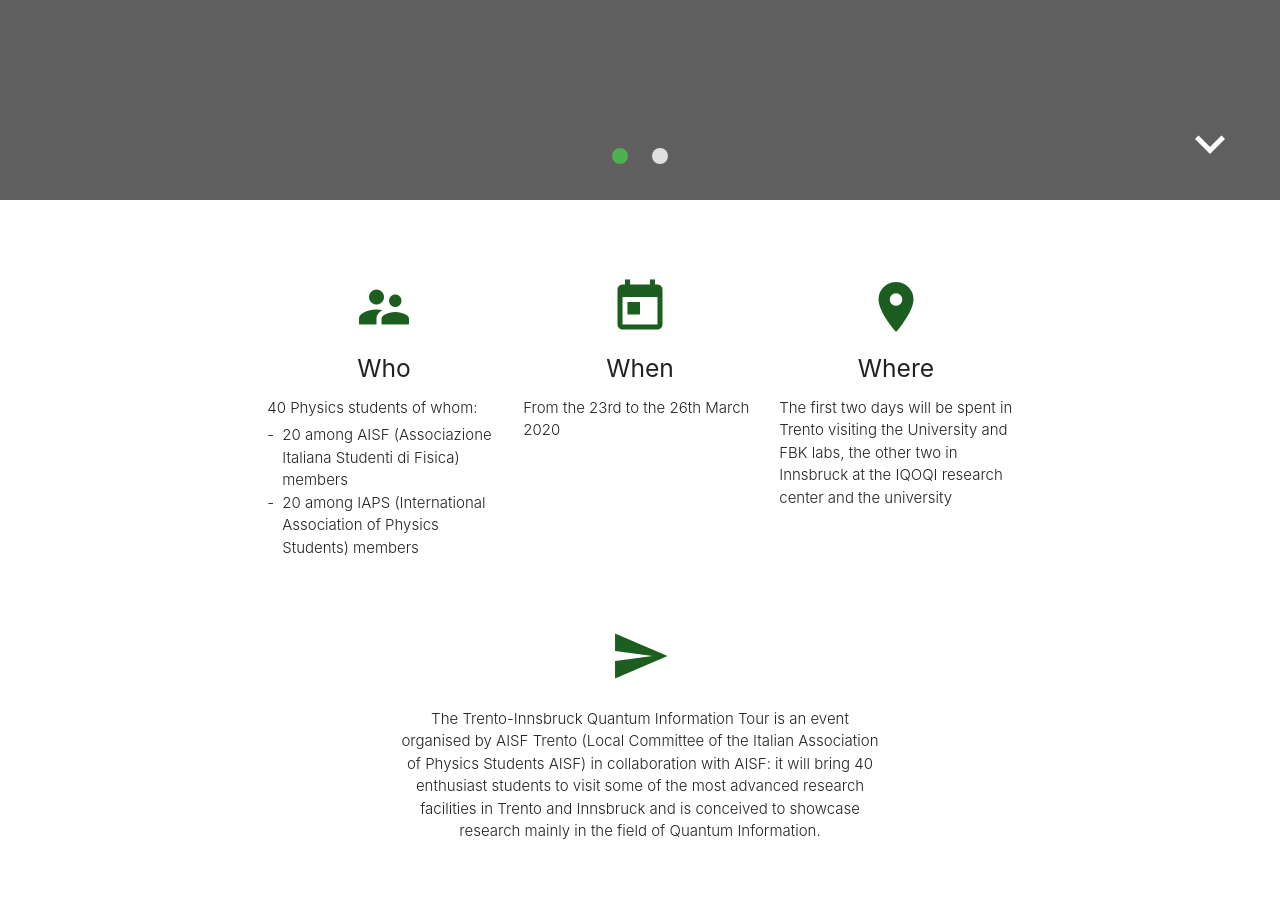
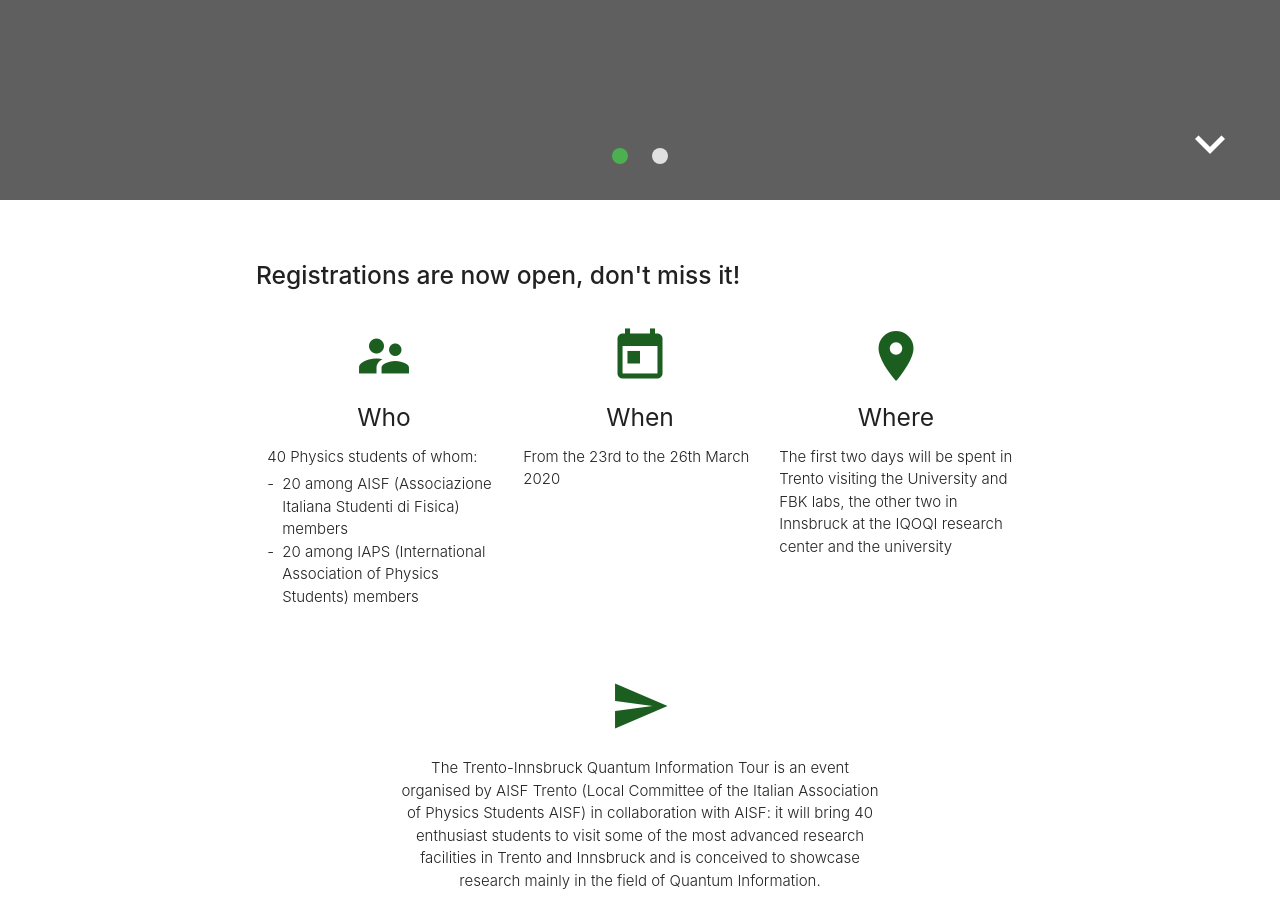
Before and after one commit to ai-sf/tiqit20, a Jekyll site: the page built from index.html, in a window 1280 px wide and 900 px high, scrolled down 700 px. Built offline with Jekyll 4.4.1, drawn with Linux system fonts in a browser that asks for light colours; nearby versions of some CDN libraries.

Commit message:
Update index.html

```diff
--- a/index.html
+++ b/index.html
@@ -21,6 +21,8 @@ script: home.js
 
 <div class="no-pad-top" id="index-page">
   <div class="container">
+
+      <h2><strong>Registrations are now open, don't miss it!<strong></h2>
 
     <!--   Icon Section   -->
     <div class="section">
```
